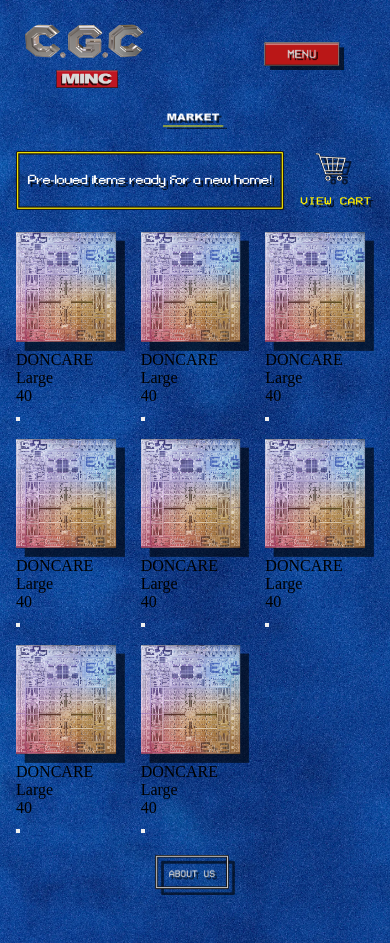
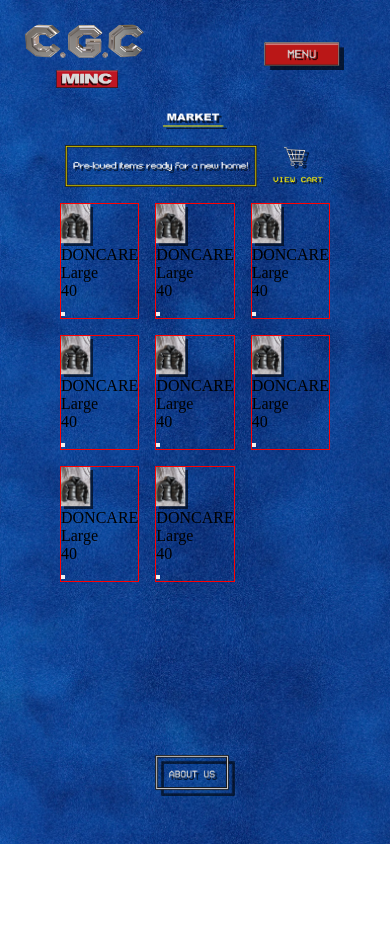
Before and after one commit to pibelanzallamas/minc.cg, a React (Vite) app: page /market in a window 390 px wide. After the commit the page ends 844 px from the top, so only its background shows below. Built offline with nearby package versions, Linux system fonts and the light colour scheme.

Commit message:
description section mobile

```diff
--- a/src/Market.jsx
+++ b/src/Market.jsx
@@ -3,6 +3,7 @@ import marketTitle from "./assets/market/marketTitle.png"
 import {market} from "./utils/market.js"
 import descriptionBox from "./assets/market/descriptBox.png"
 import viewCart from "./assets/market/viewCart.png"
+import { Link } from 'react-router-dom'
 
 function Market(){
   return(
@@ -15,9 +16,11 @@ function Market(){
         <figure className="description-box">
           <img src={descriptionBox} alt="market-title" />
         </figure>
-        <figure className="view-cart">
-          <img src={viewCart} alt="market-title" />
-        </figure>
+        <Link to={"/"}>
+          <figure className="view-cart">
+            <img src={viewCart} alt="market-title" />
+          </figure>
+        </Link>
       </section>
 
       <section className="market">
--- a/src/styles/app.css
+++ b/src/styles/app.css
@@ -277,6 +277,23 @@ footer {
   align-items: center;
   justify-content: center;
   gap: 1rem;
+  width: 100%;
+}
+
+.description-box {
+  width: 12rem;
+}
+
+.view-cart {
+  width: 3.2rem;
+}
+
+.item-card {
+  border: 1px solid red;
+}
+
+.item-image {
+  width: 2rem;
 }
 
 * {
@@ -312,9 +329,9 @@ main {
 
 .content-page {
   flex-direction: column;
-  gap: 1.4rem;
+  align-items: center;
   padding: 1rem;
-  align-items: center;
+  gap: 1rem;
 }
 
 .content-title-text {
--- a/src/styles/app.sass
+++ b/src/styles/app.sass
@@ -56,9 +56,9 @@ main
 
 .content-page
   flex-direction: column
-  gap: 1.4rem
+  align-items: center
   padding: 1rem
-  align-items: center
+  gap: 1rem
 
 .content-title-text
   width: 4rem
--- a/src/styles/market.sass
+++ b/src/styles/market.sass
@@ -9,5 +9,16 @@
   align-items: center
   justify-content: center
   gap: 1rem
+  width: 100%
+
+.description-box
+  width: 12rem
 
 .view-cart
+  width: 3.2rem
+
+.item-card
+  border: 1px solid red
+
+.item-image
+  width: 2rem
--- a/src/utils/market.js
+++ b/src/utils/market.js
@@ -1,5 +1,6 @@
-import doncare from "../assets/videos/oisc_image@300x.png"
-
+import doncare from "../assets/market/products/donCareJacket.png"
+// import
+//
 export const market = [
 
   {title: "DONCARE",
```
Also changed, not shown: src/assets/market/products/donCareJacket.png (added), 1 other file (tests, documents, lock files or other folders).
